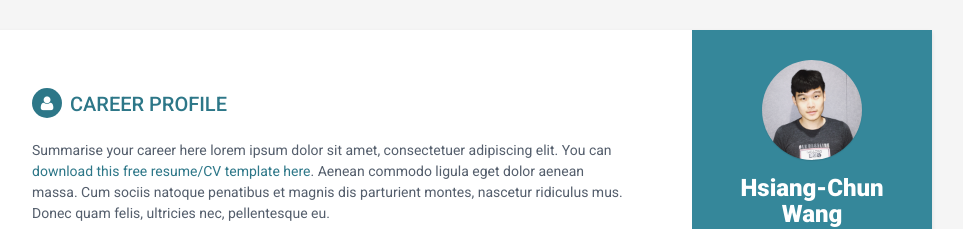
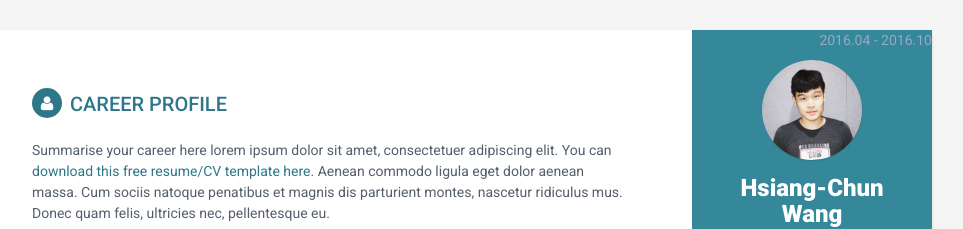
Before and after one commit to hsiangchunwang/hsiangchunwang.github.io, a Jekyll site: the page built from index.html, in a window 1280 px wide. Shown: the top 229 px of the page, without its empty margins (188-1151 px from the left). Built offline with Jekyll 4.4.1, drawn with Linux system fonts in a browser that asks for light colours.

Commit message:
Update projects.html

```diff
--- a/_includes/projects.html
+++ b/_includes/projects.html
@@ -2,6 +2,8 @@
                 <h2 class="section-title"><i class="fa fa-archive"></i>PUBLICATION</h2>
                 <div class="intro">
                     <p>“User Reaction to the Same Topic in Sina Weibo and Twitter: A Topic Study based on Data Mining”</p>
+                            <div class="time">2016.04 - 2016.10</div>
+
                 </div><!--//intro-->
                 <p>The main focus of this paper is about the online users’ social networking behaviors on the world earth day. By using ROST software, we compared four aspects of those differences between Twitter and Sina Weibo, which includes topic intensity, key words, frequent usernames and sub-topics.</p>
             </section><!--//section-->
```
